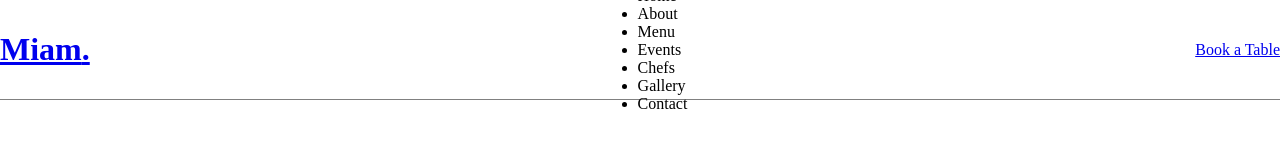
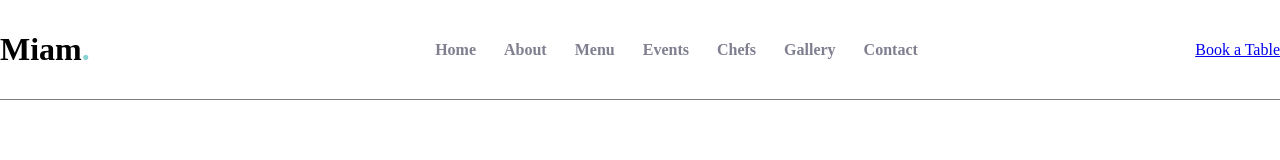
Before and after one commit to FilleDeZeus/Projet_cs_miam_js_Enide, a website: page index.html in a window 1280 px wide. Drawn offline with Linux system fonts and the light colour scheme.

Commit message:
scss navbar

```diff
--- a/index.html
+++ b/index.html
@@ -12,18 +12,19 @@
         <a class="titre" href="./index.html">
             <h1>Miam<span>.</span></h1>
         </a>
-        <nav>
+        <nav class="navbar">
             <ul>
-                <li>Home</li>
-                <li>About</li>
-                <li>Menu</li>
-                <li>Events</li>
-                <li>Chefs</li>
-                <li>Gallery</li>
-                <li>Contact</li>
+                <li><a href="http://">Home</a></li>
+                <li><a href="http://">About</a></li>
+                <li><a href="http://">Menu</a></li>
+                <li><a href="http://">Events</a></li>
+                <li><a href="http://">Chefs</a></li>
+                <li><a href="http://">Gallery</a></li>
+                <li><a href="http://">Contact</a></li>
             </ul>
         </nav>
         <a href="http://">Book a Table</a>
+
     </header>
 
     <script src="./public/js/app.js"></script>
--- a/src/sass/_variables.scss
+++ b/src/sass/_variables.scss
@@ -1,2 +1,3 @@
 //* Création de variable SASS
 $couleurRouge : #f71b09;
+$vert : rgb(134, 209, 209)
--- a/src/sass/modules/_header.scss
+++ b/src/sass/modules/_header.scss
@@ -1,14 +1,5 @@
-.header{
-    background-color: white;
-    height: 100px;
-    border-bottom: 1px solid gray;
-}
-@media (max-width: 575px) {
-    .header {
-        height: 70px;
-    }
-}
-.header{
+//Global
+.header {
     display: flex;
     align-items: center;
     box-sizing: border-box;
@@ -20,4 +11,79 @@
     align-items: center;
     justify-content: space-between;
     width: 100%;
+    background-color: white;
+    height: 100px;
+    border-bottom: 1px solid gray;
 }
+
+@media (max-width: 575px) {
+    .header {
+        height: 70px;
+    }
+}
+
+//HEADER TITRE
+.header .titre {
+    display: flex;
+    align-items: center;
+    text-decoration: none;
+}
+
+.header .titre h1 {
+    font-size: 2rem;
+    font-weight: 700;
+    color: black;
+}
+
+.header .titre h1 span {
+    color: $vert;
+}
+
+//NAVBAR
+.navbar {
+    position: relative;
+    display: flex;
+    flex-wrap: wrap;
+    align-items: center;
+    justify-content: space-between;
+}
+
+.navbar ul {
+    display: flex;
+    list-style: none;
+    align-items: center;
+}
+.navbar>ul>li {
+    padding: 10px 0 10px 28px;
+}
+
+.navbar a{
+    display: flex;
+    text-decoration: none;
+    font-size: 1rem;
+    font-weight: 600;
+    color: #7f7f90;
+    transition: 0.3s;
+    position: relative;
+}
+.navbar a:hover {
+    color: black;
+}
+.navbar a:before {
+    content: "";
+    position: absolute;
+    width: 100%;
+    height: 2px;
+    bottom: -6px;
+    background-color: $vert;
+    visibility: hidden;
+    width: 0%;
+    transition: all 0.3s ease-in-out 0s;
+}
+
+.navbar a:hover:before
+{
+    visibility: visible;
+    width: 100%;
+
+}
```
Also changed, not shown: public/css/app.css.
